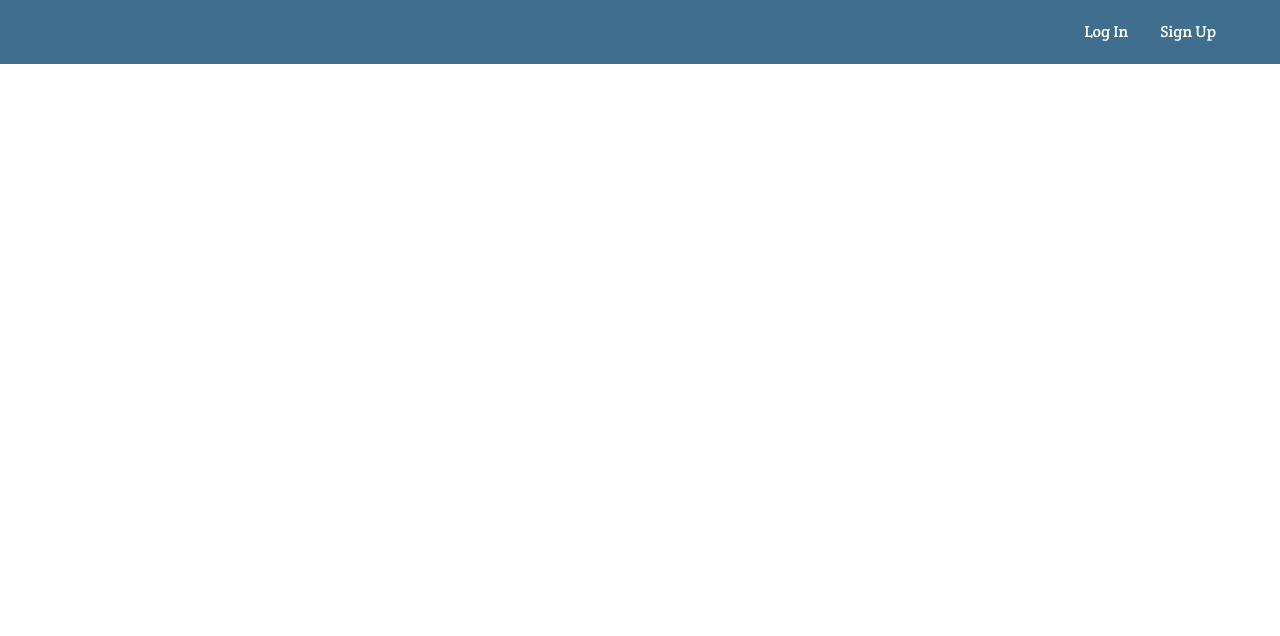
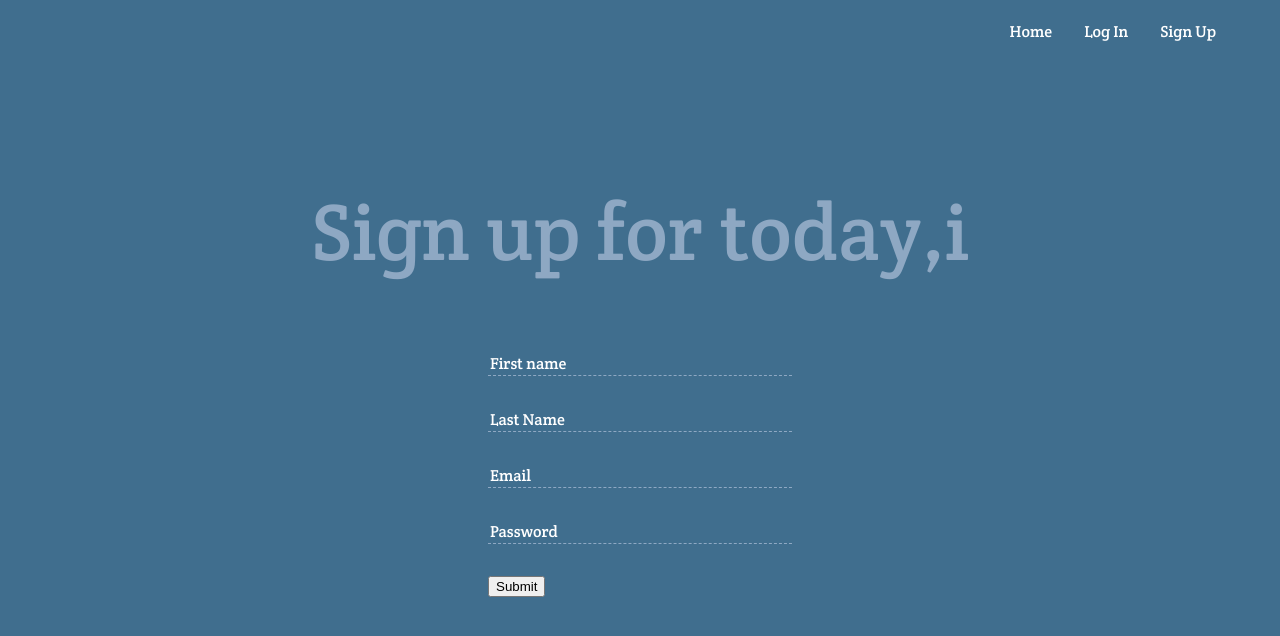
Before and after one commit to Magellanarts/todayi, a Vue app: page /sign-up in a window 1280 px wide. Shown: the top 636 px of the page. Built offline with nearby package versions, Linux system fonts and the light colour scheme.

Commit message:
setting up signup page

```diff
--- a/package.json
+++ b/package.json
@@ -9,6 +9,7 @@
     "lint": "vue-cli-service lint"
   },
   "dependencies": {
+    "axios": "^0.19.1",
     "core-js": "^3.4.4",
     "vue": "^2.6.10",
     "vue-class-component": "^7.0.2",
--- a/src/assets/sass/_base.scss
+++ b/src/assets/sass/_base.scss
@@ -1,6 +1,11 @@
 @import url('https://fonts.googleapis.com/css?family=Merriweather|Nunito:400,700');
 
-$blue: rgb(86, 116, 247); // #5673F7
+$color1: rgba(80, 81, 79, 1);
+$color2: rgba(149, 163, 164, 1);
+$color3: rgba(36, 123, 160, 1);
+$color4: rgba(64, 110, 142, 1);
+$color5: rgba(142, 168, 195, 1);
+$color6: #66d7d1;
 
 /* http://meyerweb.com/eric/tools/css/reset/
    v2.0 | 20110126
@@ -121,6 +126,9 @@ blockquote,
 q {
   quotes: none;
 }
+input {
+  font-family: inherit;
+}
 blockquote:before,
 blockquote:after,
 q:before,
@@ -132,11 +140,29 @@ table {
   border-collapse: collapse;
   border-spacing: 0;
 }
+html {
+  background: #406e8e;
+  font-size: 14px;
+
+  @media screen and (min-width: 768px) {
+    font-size: 16px;
+  }
+}
 body {
   font-family: 'Crete Round', serif;
-  font-size: 16px;
 }
 
 li {
   list-style: none;
 }
+
+h1 {
+  font-size: 3rem;
+  color: #8ea8c3;
+  margin-bottom: 4rem;
+
+  @media screen and (min-width: 768px) {
+    font-size: 5rem;
+    margin-bottom: 5rem;
+  }
+}
--- a/src/components/TheNavigation.vue
+++ b/src/components/TheNavigation.vue
@@ -1,8 +1,15 @@
 <template>
   <div>
     <nav>
-      <li>Log In</li>
-      <li>Sign Up</li>
+      <li>
+        <router-link to="/">Home</router-link>
+      </li>
+      <li>
+        <router-link to="/log-in">Log In</router-link>
+      </li>
+      <li>
+        <router-link to="/sign-up">Sign Up</router-link>
+      </li>
     </nav>
   </div>
 </template>
@@ -11,8 +18,7 @@
 <style lang="scss" scoped>
 nav {
   padding: 1.5rem 5%;
-  background: #406e8e;
-  color: #fff;
+
   display: flex;
   justify-content: flex-end;
 
@@ -20,6 +26,11 @@ nav {
     &:not(:last-child) {
       margin-right: 2rem;
     }
+
+    a {
+      color: #fff;
+      text-decoration: none;
+    }
   }
 }
 </style>
--- a/src/components/Welcome.vue
+++ b/src/components/Welcome.vue
@@ -86,15 +86,9 @@ export default {
   position: relative;
 }
 
-h1 {
-  font-size: 6rem;
-  color: #8ea8c3;
-  margin-bottom: 5rem;
-}
-
 .photoPlaceholder {
   border: 1px dashed #8ea8c3;
-  width: 300px;
+  width: 280px;
   height: 80px;
   margin: auto;
   border-radius: 4px;
@@ -127,7 +121,11 @@ input {
   color: #8ea8c3;
   font-size: 1.25rem;
   border-bottom: 1px dashed #8ea8c3;
-  width: 400px;
+  width: 280px;
+
+  @media screen and (min-width: 768px) {
+    width: 400px;
+  }
 
   &::placeholder {
     opacity: 0;
--- a/src/router/index.ts
+++ b/src/router/index.ts
@@ -10,14 +10,14 @@ const routes = [
     name: 'home',
     component: Home,
   },
-  // {
-  //   path: '/about',
-  //   name: 'about',
-  //   // route level code-splitting
-  //   // this generates a separate chunk (about.[hash].js) for this route
-  //   // which is lazy-loaded when the route is visited.
-  //   component: () => import(/* webpackChunkName: "about" */ '../views/About.vue'),
-  // },
+  {
+    path: '/sign-up',
+    name: 'sign-up',
+    // route level code-splitting
+    // this generates a separate chunk (about.[hash].js) for this route
+    // which is lazy-loaded when the route is visited.
+    component: () => import(/* webpackChunkName: "about" */ '../views/SignUp.vue'),
+  },
 ];
 
 const router = new VueRouter({
--- a/src/views/Home.vue
+++ b/src/views/Home.vue
@@ -20,7 +20,6 @@ export default {
 #home {
   padding: 20px;
   text-align: center;
-  background: #406e8e;
   height: 100vh;
   box-sizing: border-box;
   display: flex;
--- /dev/null
+++ b/src/views/SignUp.vue
@@ -0,0 +1,95 @@
+<template>
+  <div class="form-container">
+    <h1>Sign up for today,i</h1>
+    <form class="c-std-form" @submit.prevent="signUpSubmit" novalidate>
+      <fieldset>
+        <input type="text" v-model="firstName" placeholder="First name" />
+      </fieldset>
+
+      <fieldset>
+        <input type="text" v-model="lastName" placeholder="Last Name" />
+      </fieldset>
+
+      <fieldset>
+        <input type="email" v-model="email" placeholder="Email" />
+      </fieldset>
+
+      <fieldset>
+        <input type="password" v-model="password" placeholder="Password" />
+      </fieldset>
+
+      <button type="submit">Submit</button>
+    </form>
+
+    <div v-if="errors" class="errors">{{ errors }}</div>
+  </div>
+</template>
+
+<script>
+import axios from 'axios';
+
+export default {
+  data() {
+    return {
+      firstName: '',
+      lastName: '',
+      email: '',
+      password: '',
+      errors: '',
+    };
+  },
+  methods: {
+    signUpSubmit() {
+      axios
+        .post('http://localhost:3000/api/auth/register', {
+          firstName: this.firstName,
+          lastName: this.lastName,
+          email: this.email,
+          password: this.password,
+        })
+        .then((response) => {})
+        .catch((error) => {
+          this.errors = error.response.data;
+        });
+    },
+  },
+};
+</script>
+
+<style lang="scss">
+.form-container {
+  display: flex;
+  justify-content: center;
+  flex-direction: column;
+  align-items: center;
+  padding-top: 10%;
+}
+.c-std-form {
+  font-family: 'Crete Round', serif;
+  fieldset {
+    margin-bottom: 2rem;
+
+    input[type='text'],
+    input[type='email'],
+    input[type='password'] {
+      width: 300px;
+      background: none;
+      border: none;
+      -webkit-appearance: none;
+      border-bottom: 1px dashed #8ea8c3;
+      outline: none;
+      color: #fff;
+      font-size: 1rem;
+
+      &::placeholder {
+        color: #fff;
+      }
+    }
+  }
+}
+
+.errors {
+  padding: 2rem 0;
+  color: #66d7d1;
+}
+</style>
```
Also changed, not shown: src/components/SignUp.vue (deleted, +0 -17 lines), .prettierrc.js, 2 other files (tests, documents, lock files or other folders).
